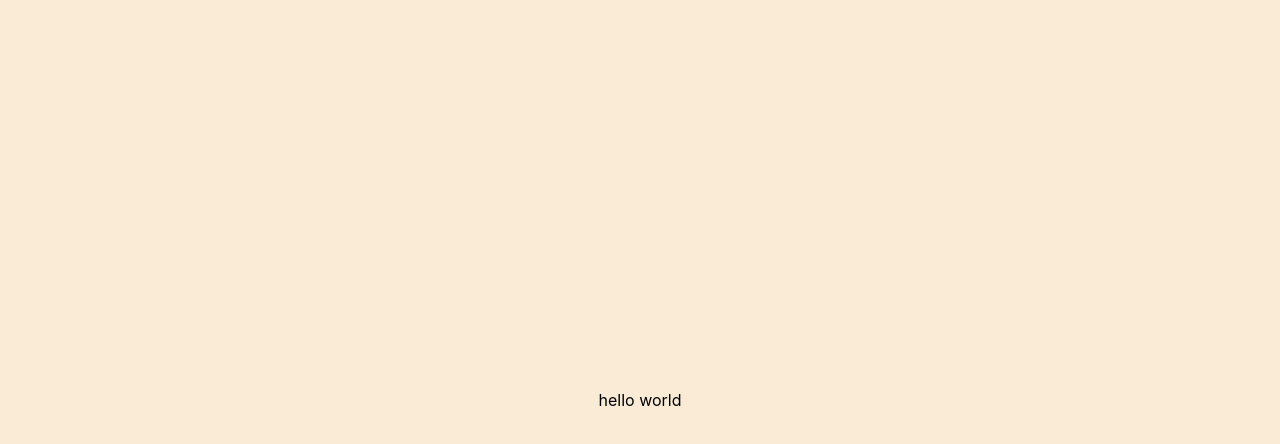
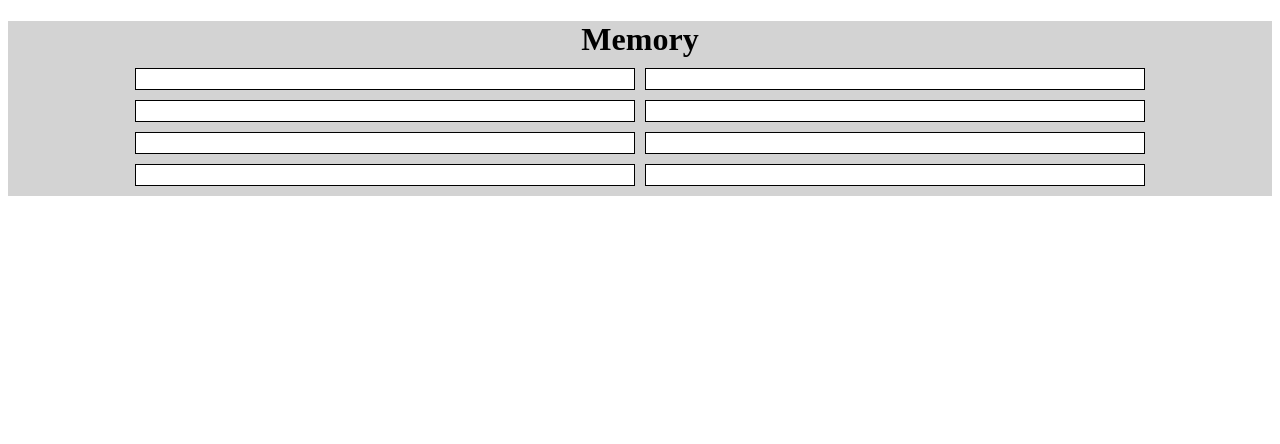
Before and after one commit to sonnybardhan/react-shed, a React (Create React App) app: page / in a window 1280 px wide. Shown: the top 444 px of the page. Built offline with nearby package versions, Linux system fonts and the light colour scheme; the HTML template or start-up script is replaced by a standard one.

Commit message:
complete memory game

```diff
--- a/src/App.js
+++ b/src/App.js
@@ -1,5 +1,11 @@
+import Memory from './Memory';
+
 function App() {
-  return <div className='App'>hello world</div>;
+  return (
+    <div className='App'>
+      <Memory />
+    </div>
+  );
 }
 
 export default App;
--- /dev/null
+++ b/src/Memory.js
@@ -0,0 +1,119 @@
+import React, { useState, useEffect } from 'react';
+
+const TILE_COLORS = ['red', 'green', 'blue', 'yellow'];
+
+export default function Memory() {
+  const [heading, setHeading] = useState('Memory');
+  const [tileColors, setTileColors] = useState([
+    ...TILE_COLORS,
+    ...TILE_COLORS,
+  ]);
+  const [tilesToDisplay, setTilesToDisplay] = useState([]);
+  const [canSelect, setCanSelect] = useState(true);
+  const [nextIdxCheck, setNextIdxCheck] = useState(1);
+  const [gameOver, SetGameOver] = useState(false);
+
+  const initGame = () => {
+    setTileColors(shuffle([...tileColors]));
+    SetGameOver(false);
+    setHeading('Memory');
+    setNextIdxCheck(1);
+    setCanSelect(true);
+    setTilesToDisplay([]);
+  };
+
+  useEffect(() => {
+    initGame();
+  }, []);
+
+  useEffect(() => {
+    if (nextIdxCheck > tileColors.length) {
+      SetGameOver(true);
+      setCanSelect(false);
+      setHeading('You Win!');
+    }
+  }, [nextIdxCheck]);
+
+  const compareColors = () => {
+    const previousIdx = tilesToDisplay[nextIdxCheck - 1];
+    const lastIdx = tilesToDisplay[nextIdxCheck];
+    const previousColor = tileColors[previousIdx];
+    const lastColor = tileColors[lastIdx];
+    return previousColor === lastColor;
+  };
+
+  useEffect(() => {
+    if (tilesToDisplay.length === nextIdxCheck + 1) {
+      if (compareColors()) {
+        setNextIdxCheck((prevIdx) => prevIdx + 2);
+      } else {
+        setCanSelect(false);
+        setTimeout(() => {
+          removeFromTilestoDisplay();
+          setCanSelect(true);
+        }, 1000);
+      }
+    }
+  }, [tilesToDisplay]);
+
+  const addToTilesToDisplay = (idx) => {
+    const temp = [...tilesToDisplay];
+    temp.push(idx);
+    setTilesToDisplay(temp);
+  };
+
+  const removeFromTilestoDisplay = () => {
+    const temp = [...tilesToDisplay];
+    temp.pop();
+    temp.pop();
+    setTilesToDisplay(temp);
+  };
+
+  const Tile = ({ idx }) => {
+    let className = 'tile';
+
+    if (tilesToDisplay.includes(idx)) {
+      className = `tile ${tileColors[idx]}`;
+    }
+
+    return (
+      <div
+        className={className}
+        onClick={() => {
+          if (idx === tilesToDisplay[tilesToDisplay.length - 1]) return;
+          if (tilesToDisplay.includes(idx)) return;
+          if (canSelect) {
+            addToTilesToDisplay(idx);
+          }
+        }}
+      ></div>
+    );
+  };
+
+  return (
+    <>
+      <h1>{heading}</h1>
+      <div className='board'>
+        {tileColors.map((color, idx) => (
+          <Tile css={color} key={color + idx} idx={idx} />
+        ))}
+      </div>
+      <button
+        style={{ display: gameOver ? 'block' : 'none' }}
+        onClick={() => initGame()}
+      >
+        Resart
+      </button>
+    </>
+  );
+}
+
+function shuffle(array) {
+  for (let i = array.length - 1; i > 0; i--) {
+    const randomIndex = Math.floor(Math.random() * (i + 1));
+
+    // Swap the elements at i and randomIndex
+    [array[i], array[randomIndex]] = [array[randomIndex], array[i]];
+  }
+  return array;
+}
--- a/src/index.css
+++ b/src/index.css
@@ -1,24 +1,47 @@
-*{
-  box-sizing: border-box;
-  margin: 0 auto;
-  padding: 0;
+#root {
+  background-color: lightgrey;
+  text-align: center;
+}
+h1{
+  margin-bottom: 0;
 }
 
-body {
-  background-color: antiquewhite;
-  display: flex;
-  height: 100vh;
-  justify-content: center;
-  align-items: center;
-  margin: 0;
-  font-family: -apple-system, BlinkMacSystemFont, 'Segoe UI', 'Roboto', 'Oxygen',
-    'Ubuntu', 'Cantarell', 'Fira Sans', 'Droid Sans', 'Helvetica Neue',
-    sans-serif;
-  -webkit-font-smoothing: antialiased;
-  -moz-osx-font-smoothing: grayscale;
+button, input[type="button"]{
+  display: block;
+  margin: 0 10px 10px auto;
+  cursor: pointer;
+  padding: 12px;
+  font-size: 16px;
+  border-radius: 8px;
+  background-color: #02203c;;
+  color: white;
 }
 
-code {
-  font-family: source-code-pro, Menlo, Monaco, Consolas, 'Courier New',
-    monospace;
+.board{
+  display: flex;
+  flex-wrap: wrap;
+  justify-content: center;
+  gap: 10px;
+  padding: 10px;
 }
+
+.tile {
+  flex-basis: 40%;
+  border: 1px solid black;
+  width: 20px;
+  height: 20px;
+  background-color: white;
+}
+
+.red {
+  background-color: red;
+}
+.green {
+  background-color: green;
+}
+.blue {
+  background-color: blue;
+}
+.yellow {
+  background-color: yellow;
+}
```
